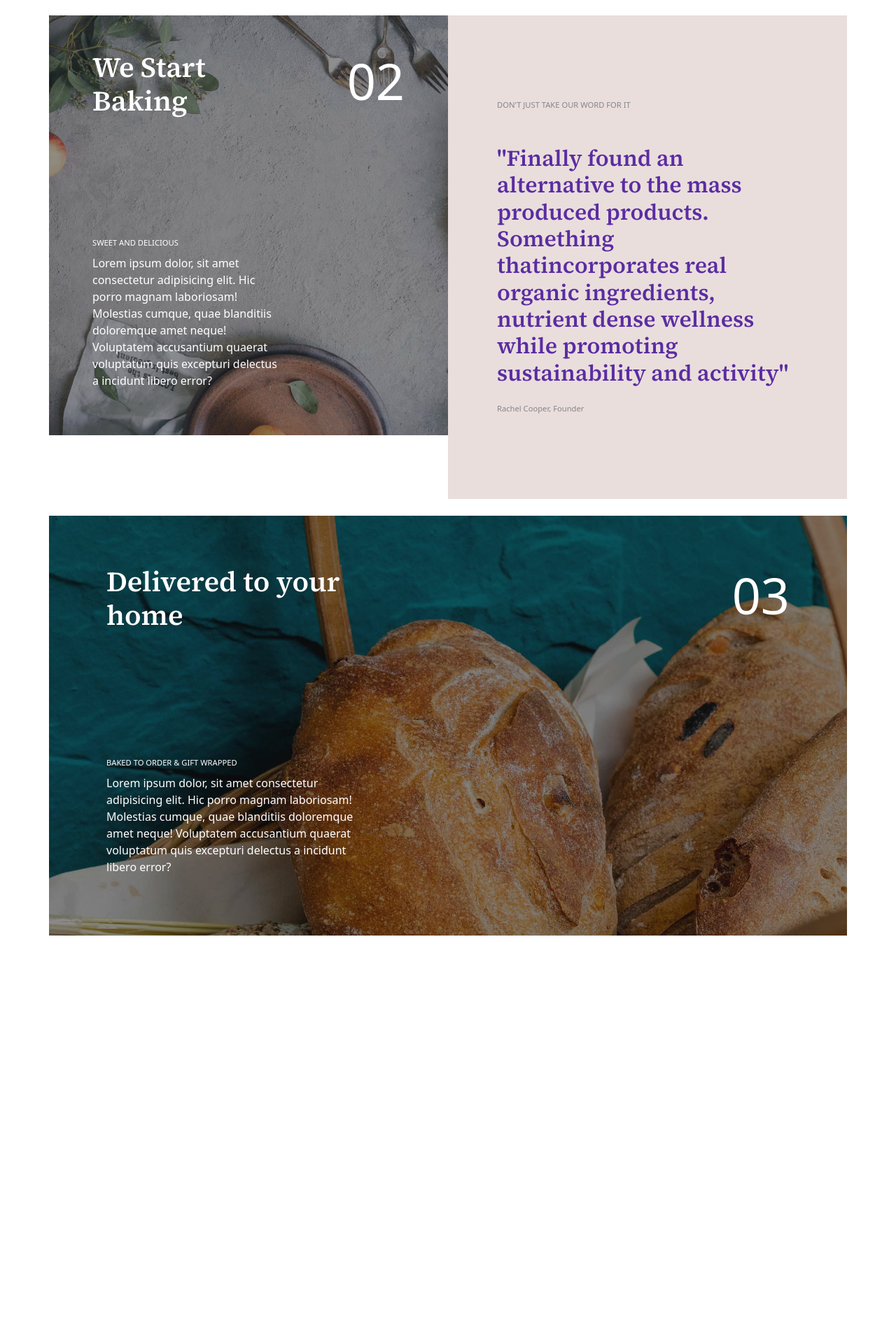
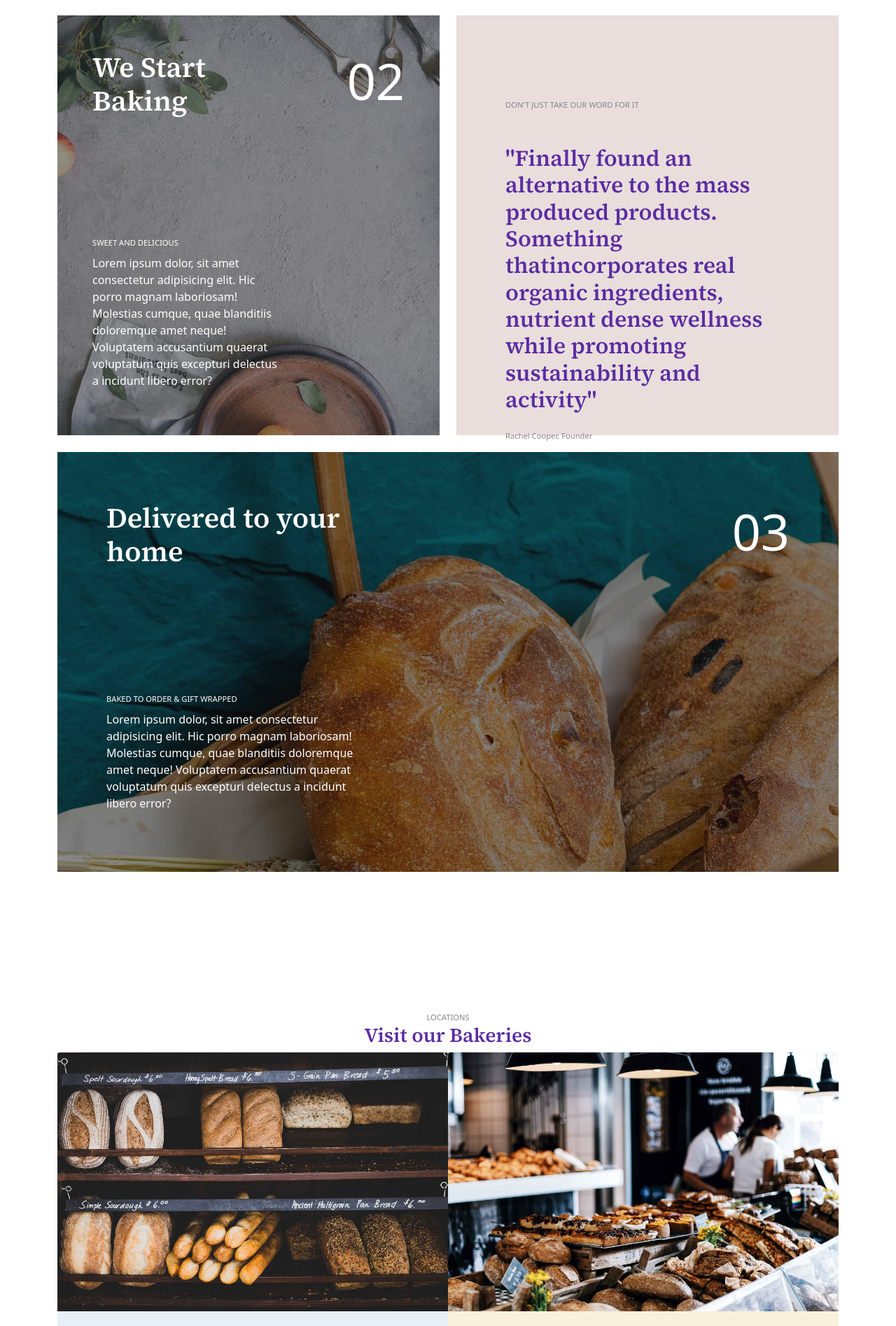
Before and after one commit to antonio-f-bove/proj-html-vuejs, a Vue app: page / in a window 1280 px wide. Shown: the part 3551-5446 px from the top of the page at 70% size. Before the commit the page ends 5088 px from the top, so only its background shows below. Built offline with nearby package versions, Linux system fonts and the light colour scheme.

Commit message:
TheMain - #process: bug fixed - #locations layout & style

```diff
--- a/src/components/TheMain.vue
+++ b/src/components/TheMain.vue
@@ -83,7 +83,8 @@
 
     <section id="process" class="container">
       <div class="row g-4">
-        <div class="large-box first col-12">
+        <div class="col-12">
+          <div class="large-box first">
             <div class="wrapper">
               <div class="title-container">
                 <h2 class="col-5 display-6">Tell us what you have in mind</h2>
@@ -95,9 +96,10 @@
               </div>
             </div>
           </div>
+        </div>
 
-        <div class="large-box second col-6">
-          <!-- TODO: sistemare gutter nella fila centrale -->
+        <div class="col-6">
+          <div class="large-box second">
             <div class="wrapper">
               <div class="title-container">
                 <h2 class="col-5 display-6">We Start Baking</h2>
@@ -109,12 +111,16 @@
               </div>
             </div>
           </div>
-        <div class="content-box col-6">
+        </div>
+        <div class="col-6">
+          <div class="content-box">
             <div class="small-text mb-5">DON'T JUST TAKE OUR WORD FOR IT</div>
             <h2 class="mb-4">"Finally found an alternative to the mass produced products. Something thatincorporates real organic ingredients, nutrient dense wellness while promoting sustainability and activity"</h2>
             <div class="small-text">Rachel Cooper, Founder</div>
           </div>
-        <div class="large-box third col-12">
+        </div>
+        <div class="col-12">
+          <div class="large-box third">
             <div class="wrapper">
               <div class="title-container">
                 <h2 class="col-5 display-6">Delivered to your home</h2>
@@ -127,10 +133,50 @@
             </div>
           </div>
         </div>
+      </div>
     </section>
 
     <section id="locations" class="container">
-
+      <div class="content-box text-center">
+        <div class="small-text">LOCATIONS</div>
+        <h3>Visit our Bakeries</h3>
+      </div>
+      <div class="d-flex">
+        <div class="card">
+          <img src="/images/new-york-bk.jpg" alt="new-york" class="card-img-top mb-4">
+          <div class="card-body">
+            <h4 class="card-title text-center mb-4">New York</h4>
+            <div class="row row-cols-4 justify-content-around">
+              <div class="small-text text-center">
+                <div>CALL US</div>
+                <div>1.800.458.556</div>
+              </div>
+              <div class="small-text text-center">
+                <div>OPEN ALL WEEK</div>
+                <div>9:00 AM - 6:00 PM</div>
+              </div>
+              <app-button :theme="'light'" class="text-center">View Map</app-button>
+            </div>
+          </div>
+        </div>
+        <div class="card">
+          <img src="/images/london-bk.jpg" alt="london" class="card-img-top mb-4">
+          <div class="card-body">
+            <h4 class="card-title text-center mb-4">London</h4>
+            <div class="row row-cols-4 justify-content-around">
+              <div class="small-text text-center">
+                <div>CALL US</div>
+                <div>1.800.458.556</div>
+              </div>
+              <div class="small-text text-center">
+                <div>OPEN ALL WEEK</div>
+                <div>9:00 AM - 6:00 PM</div>
+              </div>
+              <app-button :theme="'light'" class="text-center">View Map</app-button>
+            </div>
+          </div>
+        </div>
+      </div>
     </section>
 
     <section id="social" class="container">
--- a/src/style/the-main-style.scss
+++ b/src/style/the-main-style.scss
@@ -6,7 +6,6 @@ section {
 
 
 main {
-
   #start-shopping {
     margin-top: $section-gap;
 
@@ -15,10 +14,11 @@ main {
     // }
   }
 
+
   #special-moments {
     .row {
       .img-container {
-        height: $big-box-height;
+        height: $large-box-height;
 
         &:first-child {
           background: url('/images/corporate-bg.jpg') no-repeat;
@@ -32,6 +32,7 @@ main {
 
     }
   }
+
 
   #products {
     .content-box {
@@ -54,10 +55,11 @@ main {
     }
   }
 
+
   #process {
     // .box layout & style generico
     .large-box {
-      height: $big-box-height;
+      height: $large-box-height;
       color: #fff;
       position: relative;
 
@@ -132,7 +134,24 @@ main {
     .content-box {
       background-color: $secondary;
       padding: 120px 70px;
+      height: $large-box-height;
     }
   }
 
+
+  #locations {
+    .card {
+      border: none;
+      border-radius: none;
+
+      &:first-child {
+        background-color: rgb(231, 239, 247);
+      }
+      &:last-child {
+        background-color: rgb(249, 241, 220);
+      }
+    }
+  }
+
+
 }
--- a/src/style/variables.scss
+++ b/src/style/variables.scss
@@ -1,6 +1,6 @@
 $small-text: .7rem;
 $section-gap: 200px; // da affinare
-$big-box-height: 600px;
+$large-box-height: 600px;
 
 $primary: #5b2ca2;
 
```
Also changed, not shown: public/images/london-bk.jpg (added), public/images/new-york-bk.jpg (added). Lines whose indentation alone changed are shown as unchanged.
